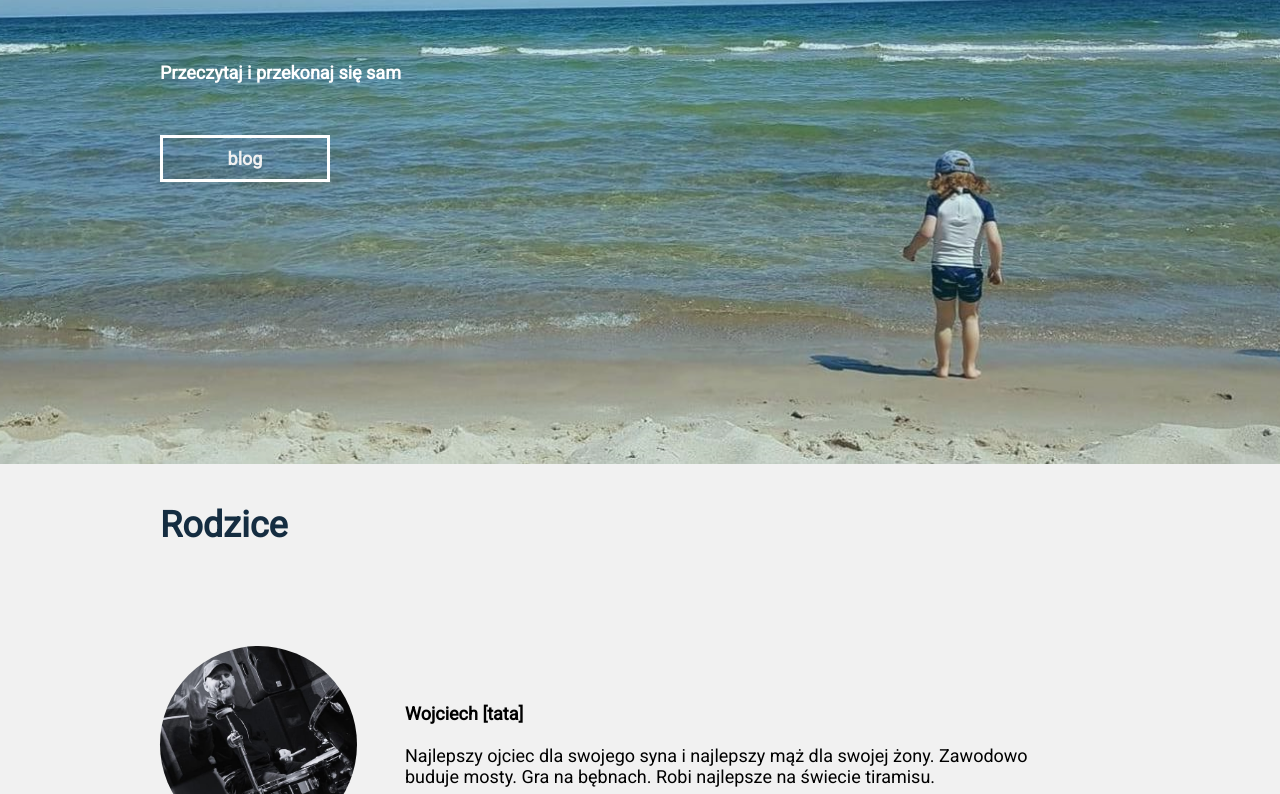
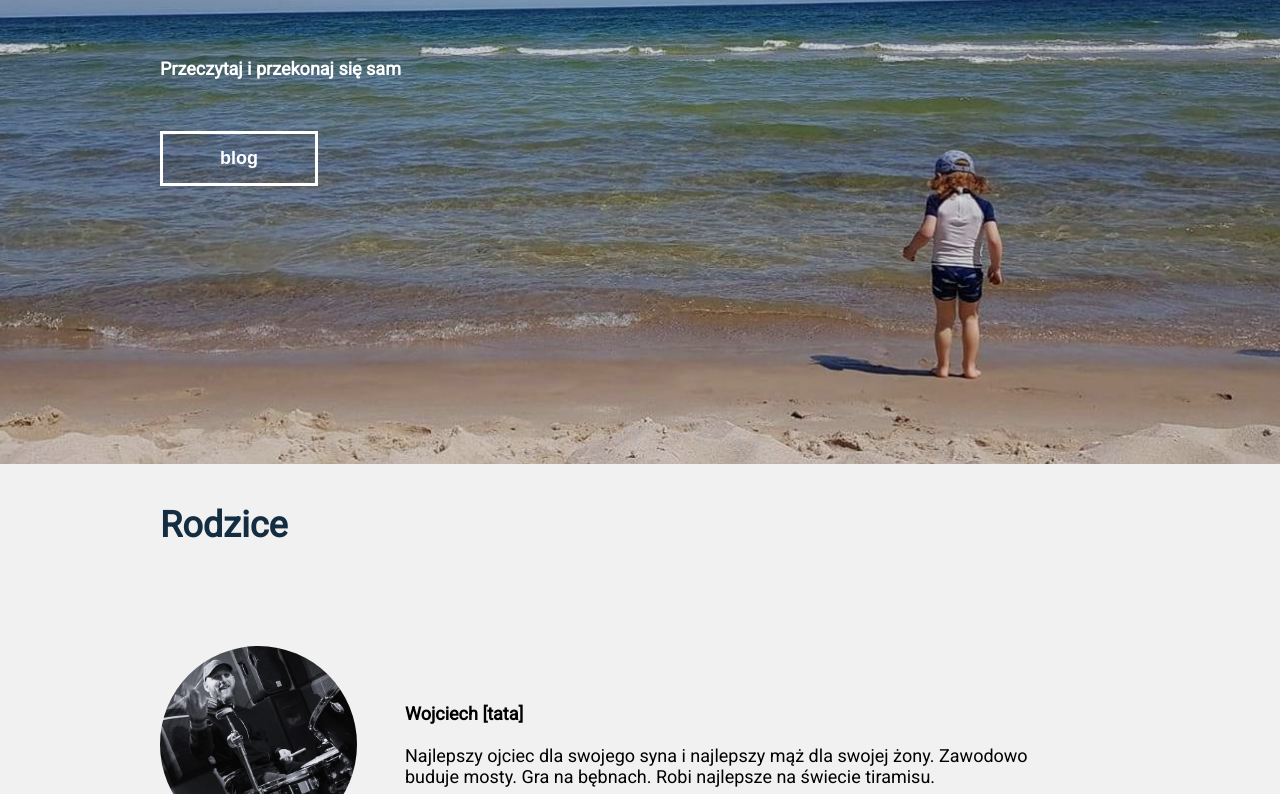
Before and after one commit to MartaPiatek-Bar/HTML-projekt-1, a plain HTML site: page index.html in a window 1280 px wide. Shown: the part 386-1180 px from the top of the page. Drawn offline with Linux system fonts and the light colour scheme.

Commit message:
Initial commit

```diff
--- a/index.html
+++ b/index.html
@@ -26,13 +26,14 @@
     </nav>
 
     <section class="cover">
-      <div class="shadow"></div>
+      <div class="shadow">
       <div class="container text">
         <div class="intro">Nasza rodzina nigdy się nie nudzi!</div>
         <div class="slogan">Przeczytaj i przekonaj się sam</div>
-        <div class="button offer"><a href="#enter">blog</a></div>
-        <!-- <a href="#enter"><button class="button offer">blog</button></a>
-      </div> -->
+        <!-- <div class="button offer"><a href="#enter">blog</a></div> -->
+        <a href="#enter"><button class="button">blog</button></a>
+      </div>
+    </div>
     </section>
 
     <section class="people padding">
--- a/styles.css
+++ b/styles.css
@@ -73,16 +73,18 @@ a {
   background-image: url("cover.jpg");
   background-size: cover;
   background-position: center;
-  position: relative;
+  /* position: relative; */
 }
 
 .shadow {
   width: 100%;
   height: 100%;
-  background-color: lightseagreen;
-  position: absolute;
-  opacity: 0.15;
-  z-index: 2;
+  /* background-color: lightseagreen; */
+  background: rgba(0, 0, 0, 0.15);
+
+  /* position: absolute; */
+  /* opacity: 0.15; */
+  /* z-index: 2; */
 }
 
 .text {
@@ -96,7 +98,7 @@ a {
 .slogan,
 .offer {
   font-weight: 700;
-  z-index: 3;
+  /* z-index: 3; */
 }
 
 .slogan,
@@ -121,24 +123,32 @@ a {
 }
 
 .button {
-  width: 164px;
-  height: 40.74px;
+  /* width: 164px;
+  height: 40.74px; */
+  padding: 14px 57px;
+  background-color: transparent;
   border: 3px solid #ffffff;
-  display: flex;
+  /* display: flex;
   justify-content: center;
-  align-items: center;
+  align-items: center; */
   margin-top: 50px;
-  transition-property: background, color;
+  /* transition-property: background, color; */
   transition-duration: 1s;
+  font-size: 18px;
+  line-height: 21px;
+  color: #ffffff;
+  font-weight: 700;
 }
 
 .button:hover {
 background: white;
+color: black;
+font-weight: 700;
 }
 
-a:hover {
+/* a:hover {
   color: black;
-  }
+  } */
 
 /* o nas */
 
@@ -274,12 +284,13 @@ a:hover {
 .footer-menu {
   display: flex;
   justify-content: space-between;
+  align-items: center;
 }
 
-.copy,
+/* .copy,
 .box-icon {
   margin-top: 22px;
-}
+} */
 
 .copy {
   height: 21px;
```
